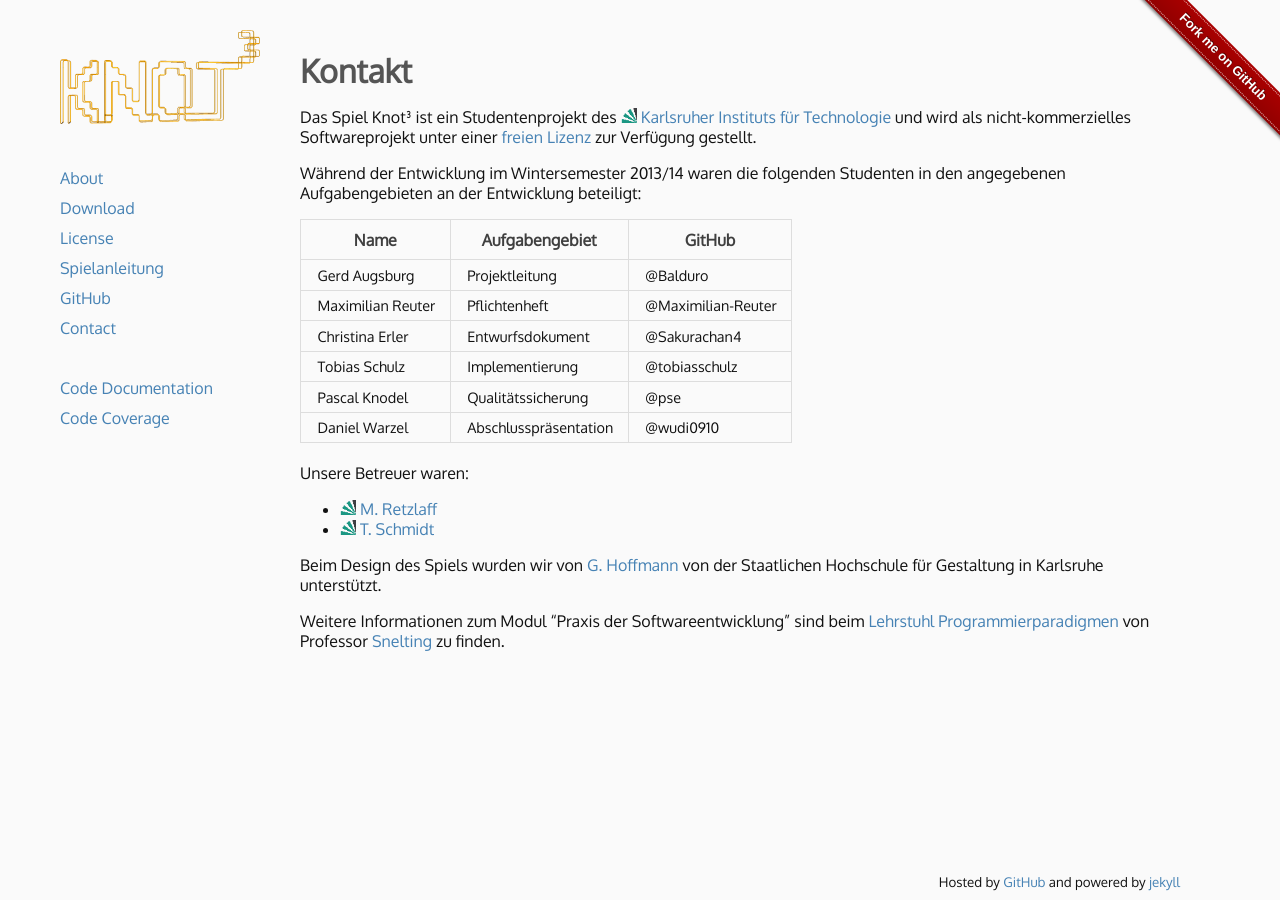
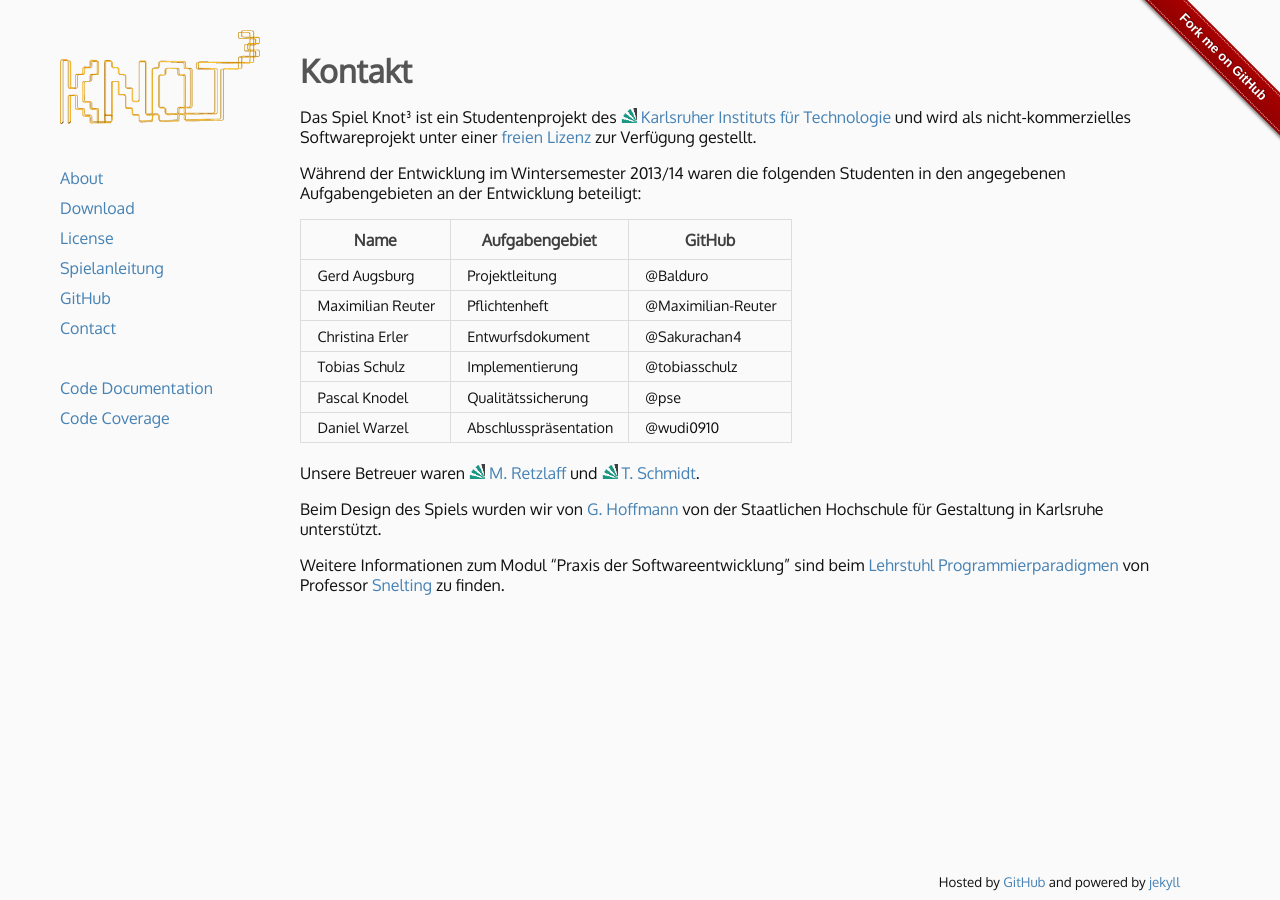
Before and after one commit to knot3/knot3.github.io, a Jekyll site: the page built from contact.md, in a window 1280 px wide. Built offline with Jekyll 4.4.1, drawn with Linux system fonts in a browser that asks for light colours.

Commit message:
betreuer

```diff
--- a/contact.md
+++ b/contact.md
@@ -18,10 +18,7 @@ Während der Entwicklung im Wintersemester 2013/14 waren die folgenden Studenten
 | Pascal Knodel     | Qualitätssicherung         | @pse                |
 | Daniel Warzel     | Abschlusspräsentation      | @wudi0910           |
 
-Unsere Betreuer waren:
-
-* [![KIT]({{site.baseurl}}img/kit.ico "KIT") M. Retzlaff](https://cg.ivd.kit.edu/retzlaff/)
-* [![KIT]({{site.baseurl}}img/kit.ico "KIT") T. Schmidt](https://cg.ivd.kit.edu/schmidt/index.php)
+Unsere Betreuer waren [![KIT]({{site.baseurl}}img/kit.ico "KIT") M. Retzlaff](https://cg.ivd.kit.edu/retzlaff/) und [![KIT]({{site.baseurl}}img/kit.ico "KIT") T. Schmidt](https://cg.ivd.kit.edu/schmidt/index.php).
 
 Beim Design des Spiels wurden wir von [G. Hoffmann](http://postdigital.hfg-karlsruhe.de/users/greta-luise-hoffmann) von der Staatlichen Hochschule für Gestaltung in Karlsruhe unterstützt.
 
```
